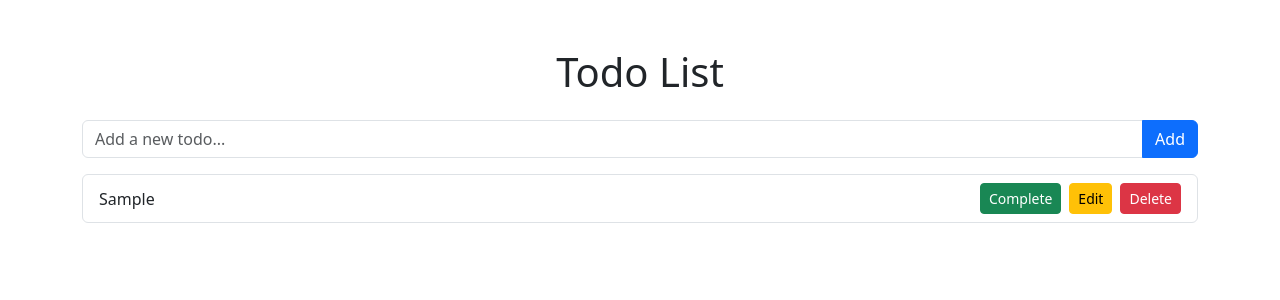
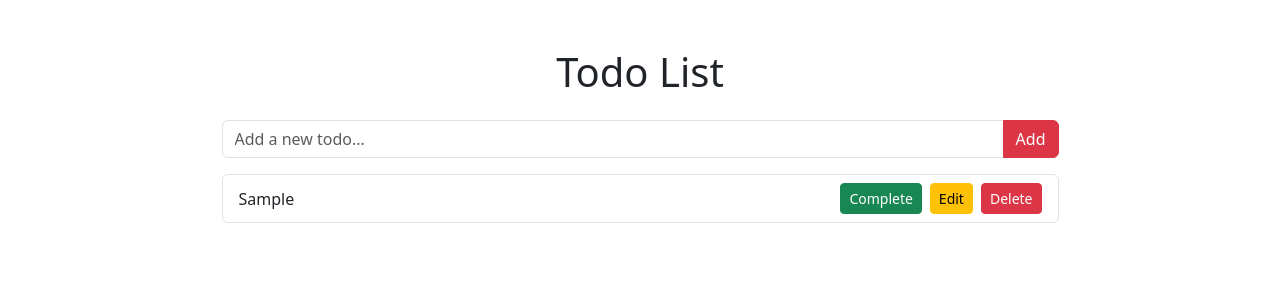
Before and after one commit to AR-repo27/Todos_react, a React (Create React App) app: page / in a window 1280 px wide. Both pictures are taken after typing "Sample" into the empty fields and a click on the button "Add". Shown: the top 300 px of the page. Built offline with nearby package versions, Linux system fonts and the light colour scheme.

Commit message:
ui changes

```diff
--- a/src/components/TodoForm.js
+++ b/src/components/TodoForm.js
@@ -12,7 +12,7 @@ function TodoForm({ addTodo }) {
   };
 
   return (
-    <Form onSubmit={handleSubmit}>
+    <Form onSubmit={handleSubmit} className='w-75 mx-auto'>
       <InputGroup className="mb-3">
         <Form.Control
           type="text"
@@ -20,7 +20,7 @@ function TodoForm({ addTodo }) {
           value={title}
           onChange={(e) => setTitle(e.target.value)}
         />
-        <Button variant="primary" type="submit">Add</Button>
+        <Button variant="danger" type="submit">Add</Button>
       </InputGroup>
     </Form>
   );
--- a/src/components/TodoItem.js
+++ b/src/components/TodoItem.js
@@ -26,7 +26,7 @@ function TodoItem({ todo, deleteTodo, toggleComplete, editTodo }) {
           {todo.title}
         </span>
       )}
-      <div>
+      <div className='d-flex ms-2'>
         <Button variant="success" size="sm" onClick={() => toggleComplete(todo.id)} className="me-2">
           {todo.completed ? 'Undo' : 'Complete'}
         </Button>
--- a/src/components/TodoList.js
+++ b/src/components/TodoList.js
@@ -5,7 +5,7 @@ import { ListGroup } from 'react-bootstrap';
 
 function TodoList({ todos, deleteTodo, toggleComplete, editTodo }) {
   return (
-    <ListGroup>
+    <ListGroup className='w-75 mx-auto'>
       {todos.length === 0 ? (
         <p className="text-center">No todos yet! Add one.</p>
       ) : (
```
